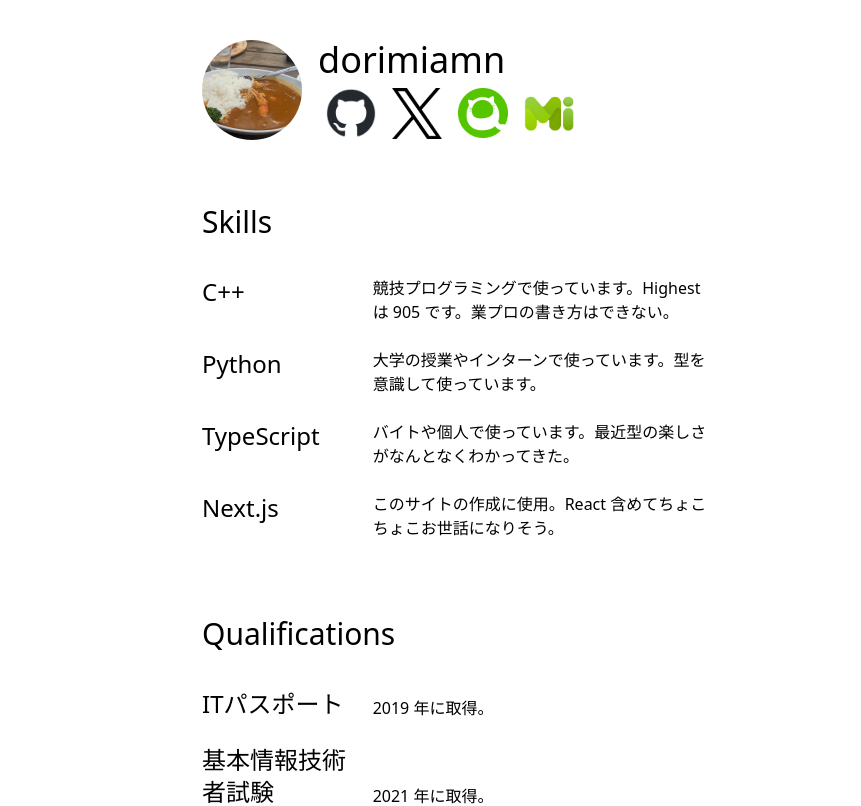
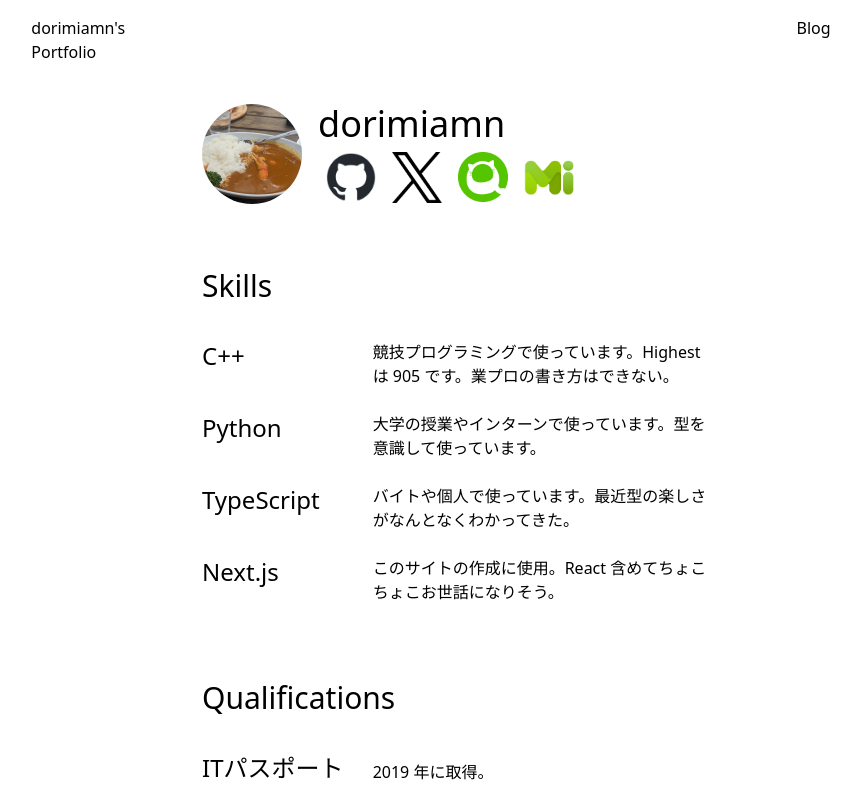
Before and after one commit to adominee/adominee.github.io, a Next.js app: page / in a window 1280 px wide. Shown: the top 806 px of the page, without its empty margins (182-1043 px from the left). Built offline with nearby package versions, Linux system fonts and the light colour scheme; a web font is replaced by a local one.

Commit message:
Header コンポーネントの追加

```diff
--- a/app/layout.tsx
+++ b/app/layout.tsx
@@ -1,5 +1,6 @@
 import type { Metadata } from 'next';
 
+import Header from '../components/header'
 import './global.css'
 
 export const metadata: Metadata = {
@@ -20,7 +21,14 @@ export default function RootLayout({
         </style>
         <link rel="shortcut icon" href="/favicon.ico" type="image/x-icon" />
       </head>
-      <body className='min-w-96 max-w-3xl mx-auto my-10'>{children}</body>
+      <body>
+        <header>
+          <Header />
+        </header>
+        <main className='min-w-96 max-w-3xl mx-auto my-10'>
+          {children}
+        </main>
+      </body>
     </html>
   )
 }
--- /dev/null
+++ b/components/header.tsx
@@ -0,0 +1,12 @@
+export default function Header() {
+  return (
+    <nav className="flex flex-row h-12 w-4/6 mx-auto my-4">
+      <div className="basis-5/6">
+        <a href="/">dorimiamn's <br/> Portfolio</a>
+      </div>
+      <div className="basis-1/6 text-center">
+        <a href="/blog">Blog</a>
+      </div>
+    </nav>
+  )
+}
```
